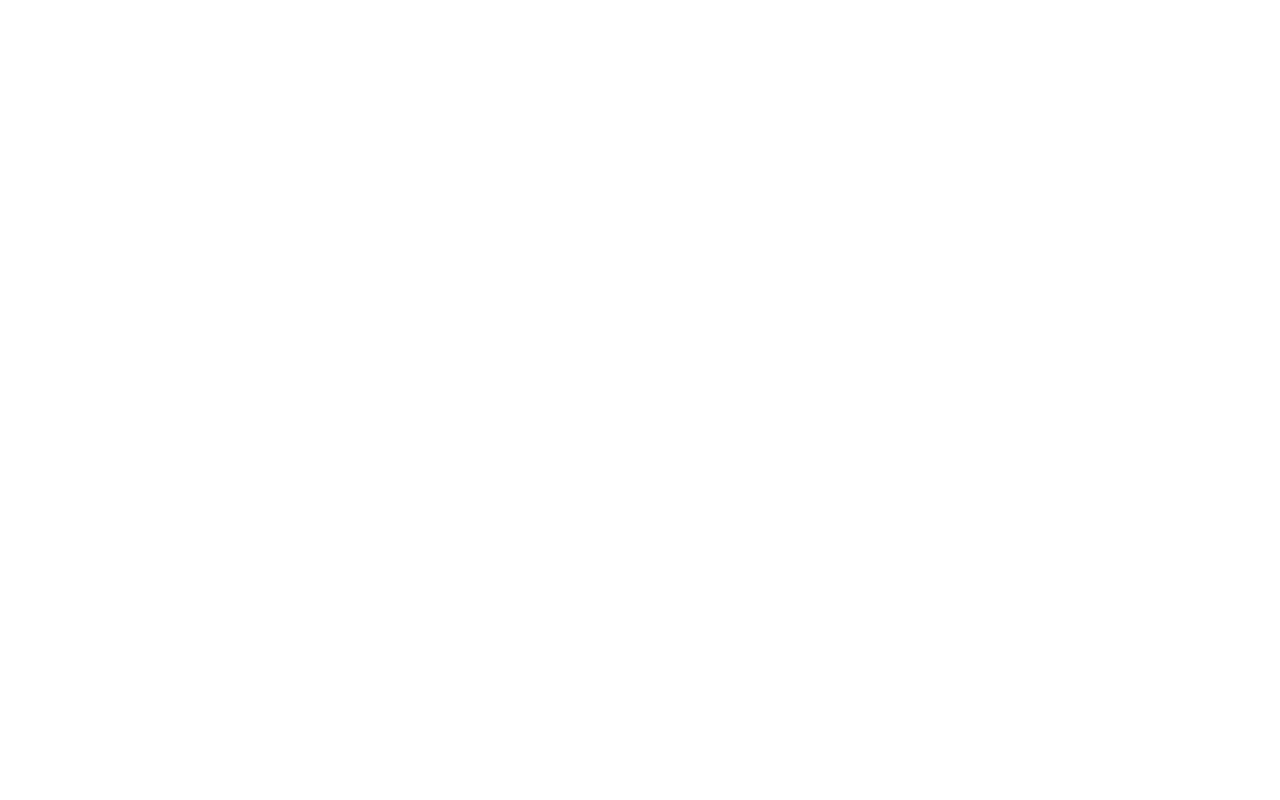
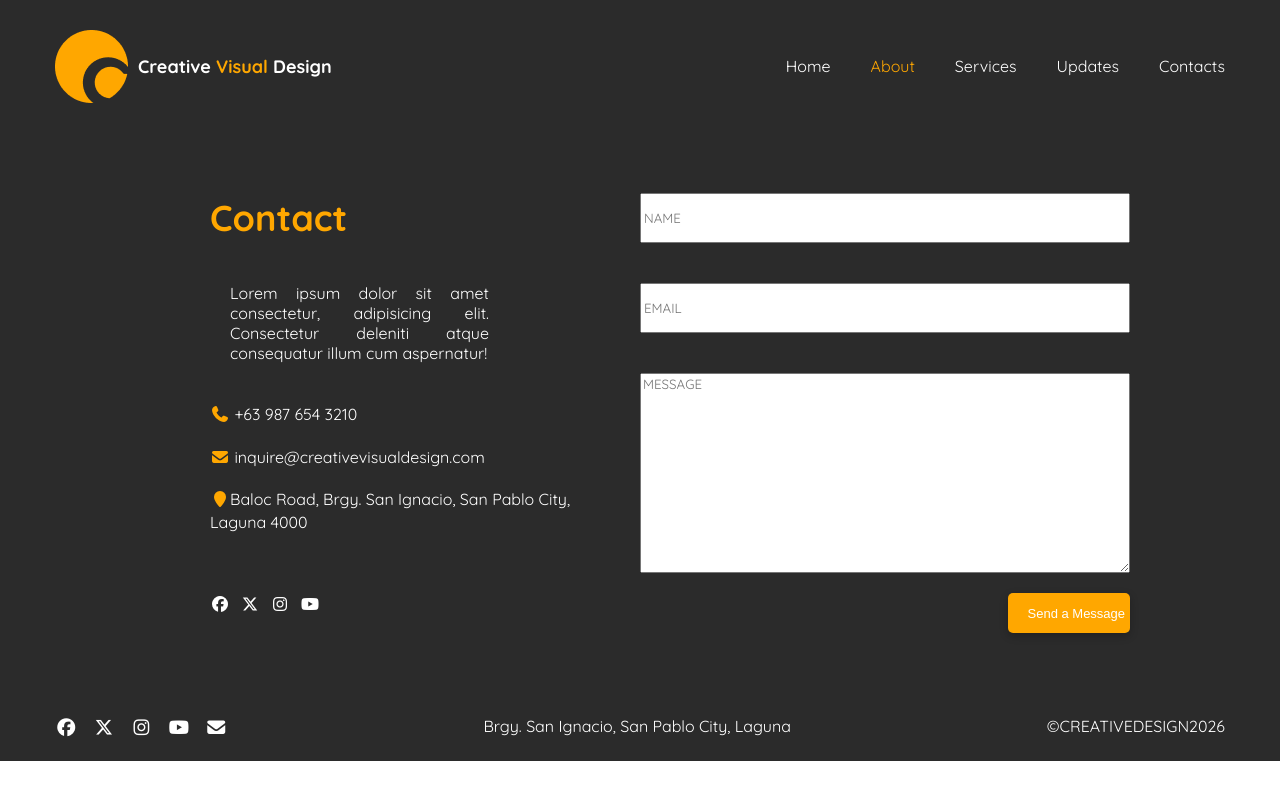
Before and after one commit to dev-emjay-r/RONGAVILLA-CVD-2026, a plain HTML site: page contacts.html in a window 1280 px wide. Drawn offline with Linux system fonts and the light colour scheme.

Commit message:
Contacts

```diff
--- a/contacts.html
+++ b/contacts.html
@@ -0,0 +1,132 @@
+<!doctype html>
+<html lang="en">
+  <head>
+    <meta charset="UTF-8" />
+    <meta name="viewport" content="width=device-width, initial-scale=1.0" />
+    <meta
+      name="description"
+      content="This is the official website of Creative Visual Design"
+    />
+
+    <link rel="shortcut icon" href="img/favicon.ico" type="image/x-icon" />
+    <link rel="stylesheet" href="style.css" />
+    <link
+      rel="stylesheet"
+      href="https://cdnjs.cloudflare.com/ajax/libs/font-awesome/7.0.1/css/all.min.css"
+      integrity="sha512-2SwdPD6INVrV/lHTZbO2nodKhrnDdJK9/kg2XD1r9uGqPo1cUbujc+IYdlYdEErWNu69gVcYgdxlmVmzTWnetw=="
+      crossorigin="anonymous"
+      referrerpolicy="no-referrer"
+    />
+
+    <title>Creative Visual Design</title>
+  </head>
+  <body>
+    <!-- Header -->
+    <header class="header">
+      <div class="container">
+        <div class="header__wrapper">
+          <div class="header__logo">
+            <img src="./img/Brand.png" alt="This is logo" />
+            <h5>Creative <span>Visual</span> Design</h5>
+          </div>
+          <nav class="header__nav">
+            <ul>
+              <li><a href="./home.html">Home</a></li>
+              <li><a id="current" href="./about.html">About</a></li>
+              <li><a href="./services.html">Services</a></li>
+              <li><a href="./updates.html">Updates</a></li>
+              <li><a href="./contacts.html">Contacts</a></li>
+            </ul>
+          </nav>
+          <div class="toggle__menu">
+            <span></span>
+            <span></span>
+            <span></span>
+          </div>
+        </div>
+      </div>
+    </header>
+
+    <section class="contacts">
+      <div class="contacts__wrapper">
+        <div class="contacts__details">
+          <h3>Contact</h3>
+          <p>
+            Lorem ipsum dolor sit amet consectetur, adipisicing elit.
+            Consectetur deleniti atque consequatur illum cum aspernatur!
+          </p>
+          <ul class="contact__info">
+            <li>
+              <i class="fa-solid fa-phone"></i> <span></span> +63 987 654 3210
+            </li>
+            <li>
+              <i class="fa-solid fa-envelope"></i>
+              <span></span> inquire@creativevisualdesign.com
+            </li>
+            <li><i class="fa-solid fa-location-pin"></i><span></span>Baloc Road, Brgy. San Ignacio, San Pablo City, Laguna 4000</li>
+          </ul>
+
+          <ul class="contacts__socials">
+            <li>
+              <a href="#"><i class="fa-brands fa-facebook"></i></a>
+            </li>
+            <li>
+              <a href="#"><i class="fa-brands fa-x-twitter"></i></a>
+            </li>
+            <li>
+              <a href="#"><i class="fa-brands fa-instagram"></i></a>
+            </li>
+            <li>
+              <a href="#"><i class="fa-brands fa-youtube"></i></a>
+            </li>
+          </ul>
+        </div>
+        <div class="contacts__form">
+          <form action="">
+            <input type="text" class="text-input" name="contacts__name" id="" placeholder="NAME"/>
+            <input type="text" class="text-input" name="contacts__email" id="" placeholder="EMAIL"/>
+            <!-- <input
+              type="textarea"
+
+              id=""
+              placeholder="MESSAGE"
+              class="text-input-message"
+            /> -->
+             <textarea id="message" name="contacts__message" rows="4" cols="50" placeholder="MESSAGE" class="text-input-message" ></textarea>
+
+            <input type="submit" value="Send a Message" class="btn bg--primary btn-submit" name="contacts___submit" />
+          </form>
+        </div>
+      </div>
+    </section>
+
+    <!-- footer -->
+    <footer class="footer">
+      <div class="container">
+        <div class="footer__wrapper">
+          <ul class="footer__social">
+            <li>
+              <a href="#"><i class="fa-brands fa-facebook"></i></a>
+            </li>
+            <li>
+              <a href="#"><i class="fa-brands fa-x-twitter"></i></a>
+            </li>
+            <li>
+              <a href="#"><i class="fa-brands fa-instagram"></i></a>
+            </li>
+            <li>
+              <a href="#"><i class="fa-brands fa-youtube"></i></a>
+            </li>
+            <li>
+              <a href="#"><i class="fa-solid fa-envelope"></i></a>
+            </li>
+          </ul>
+          <p>Brgy. San Ignacio, San Pablo City, Laguna</p>
+          <p>©CREATIVEDESIGN2026</p>
+        </div>
+      </div>
+    </footer>
+
+    <script src="script.js"></script>
+  </body>
+</html>
--- a/style.css
+++ b/style.css
@@ -134,6 +134,7 @@ img {
   padding: 0 1.5rem;
 }
 
+/* Header Start */
 .header {
   padding: 3rem 0;
   background-color: var(--clr-dark);
@@ -227,6 +228,10 @@ img {
     transition: 0.5s ease;
   }
 }
+
+/* home.html START */
+
+/* Banner Start */
 .banner {
   padding: 4rem 0;
   background-color: var(--clr-light);
@@ -266,6 +271,11 @@ img {
   align-content: center;
   width: 100%;
 }
+
+/* Banner Start */
+
+
+/* Skills Start */
 .skills {
   padding: 4rem 0;
   background-color: var(--clr-dark);
@@ -334,6 +344,33 @@ img {
 .about__text p:last-child {
   margin-bottom: unset;
 }
+
+/* About  End */
+
+
+/* Trends Start */
+
+.trends {
+  padding: 4rem 0;
+  background: var(--clr-dark);
+}
+
+.trends__wrapper {
+  display: flex;
+  justify-content: center;
+  align-items: center;
+  gap: 5rem;
+  margin-top: 3rem;
+}
+
+
+/* Trends End */
+
+/* home.html END */
+
+
+/* Services.html  START */
+
 .services {
   padding: 4rem 0;
   background-color: var(--clr-light);
@@ -421,32 +458,12 @@ justify-content: space-between;
   font-size: 12px;
 }
 
-.chevron {
-  margin-top: 5rem;
-  display: flex;
-  justify-content: center;
-  align-items: center;
-  height: 100%;
+/* Services.html  END */
 
-}
-.chevron a{
-  font-size: 5rem;
-  color: var(--clr-primary);
-}
 
-.trends {
-  padding: 4rem 0;
-  background: var(--clr-dark);
-}
 
-.trends__wrapper {
-  display: flex;
-  justify-content: center;
-  align-items: center;
-  gap: 5rem;
-  margin-top: 3rem;
-}
 
+/* Updates.html START */
 .update__wrapper {
   display: flex;
   flex-direction: row;
@@ -463,6 +480,7 @@ justify-content: space-between;
 .update__right{
   display: flex;
   flex-direction: column;
+  max-width: 35%;
 }
 
 .update__left{
@@ -493,7 +511,6 @@ justify-content: space-between;
 .update__topic p{
   color : var(--clr-dark);
   margin-bottom: 4rem;
-
   text-align: justify;
 }
 
@@ -534,6 +551,86 @@ font-weight: 700;
 .tags__table-wrapper table td a{
   width: 100%;
 }
+
+
+/* updates.html END */
+
+/* Contacts Start */
+
+.contacts {
+  background-color: var(--clr-dark);
+  color: var(--clr-light);
+}
+.contacts__wrapper {
+  display: grid;
+  grid-template-columns: 1fr 1fr;
+  justify-content: center;
+  align-content: center;
+  padding: 4rem 15rem;
+}
+.contacts__details {
+ padding: 0 6rem;
+  display: flex;
+  flex-direction: column;
+  justify-content: center;
+  align-content: center;
+}
+.contacts__details h3{
+  font-weight: 700;
+  font-size: 36px;
+  color: var(--clr-primary);
+  margin: 2rem 0;
+}
+
+.contacts__details p {
+  max-width: 70%;
+  text-align: justify;
+  line-height: 2rem;
+  margin: 2rem;
+}
+
+.contacts__details .contact__info li{
+ margin: 2rem 0;
+}
+.contacts__details .contact__info  li i{
+  color: var(--clr-primary);
+}
+.contact__info li span{
+  gap: 4rem;
+}
+.contacts__socials{
+  display:  flex;
+  gap: 1rem;
+  margin: 4rem 0;
+}
+.contacts__details .contacts__socials li a {
+   color: var(--clr-light);
+}
+
+
+.contacts__form form{
+  display: flex;
+  flex-direction: column;
+  align-content: flex-start;
+
+}
+.contacts__form form .text-input{
+  margin: 2rem 0;
+  width: 100%;
+  height: 50px;
+  font-family: var(--font);
+}
+.contacts__form form .text-input-message{
+  margin: 2rem 0;
+  width: 100%;
+  height: 200px;
+  font-family: var(--font);
+}
+
+
+/* Contacts End */
+
+/* CTA Start */
 .cta {
   padding: 4rem 0;
   background-color: var(--clr-primary);
@@ -551,6 +648,11 @@ font-weight: 700;
 .cta__info p {
   margin-bottom: 2rem;
 }
+
+/* CTA End */
+
+
+/* Footer Start */
 
 .footer {
   padding: 2rem 0;
@@ -576,6 +678,8 @@ font-weight: 700;
 .footer__social li a:hover {
   color: var(--clr-primary);
 }
+
+/* Footer End */
 
 /* ASSETS */
 
@@ -626,6 +730,17 @@ font-weight: 700;
 .btn.no-bg-btn--dark:hover {
   color: var(--clr-primary);
   transition: all 0.5s ease-in-out;
+}
+
+.btn.bg--primary.btn-submit {
+width: 25%;
+height: 4rem;
+align-content: flex-end;
+display: flex;
+font-weight: 300;
+color: var(--clr-light);
+font-size: 13px;
+align-self: flex-end;
 }
 
 .title h2 {
@@ -697,3 +812,22 @@ font-weight: 700;
   height: 45%;
   transition: all 0.5s ease-in-out;
 }
+
+#current {
+  color : var(--clr-primary);
+}
+
+
+
+.chevron {
+  margin-top: 5rem;
+  display: flex;
+  justify-content: center;
+  align-items: center;
+  height: 100%;
+
+}
+.chevron a{
+  font-size: 5rem;
+  color: var(--clr-primary);
+}
```
Also changed, not shown: about.html (+1 -1 lines), home.html (+1 -1 lines), services.html (+1 -1 lines), updates.html (+1 -1 lines), 2 other files.
